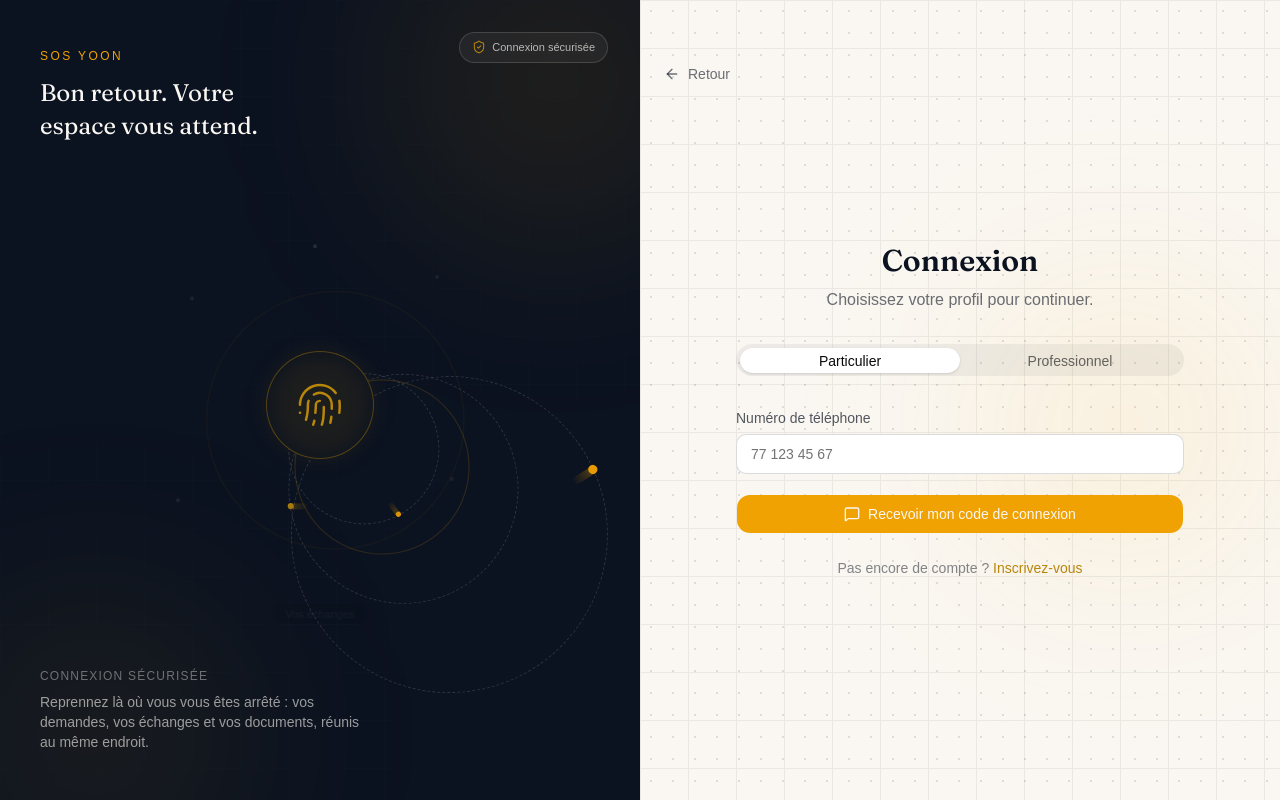
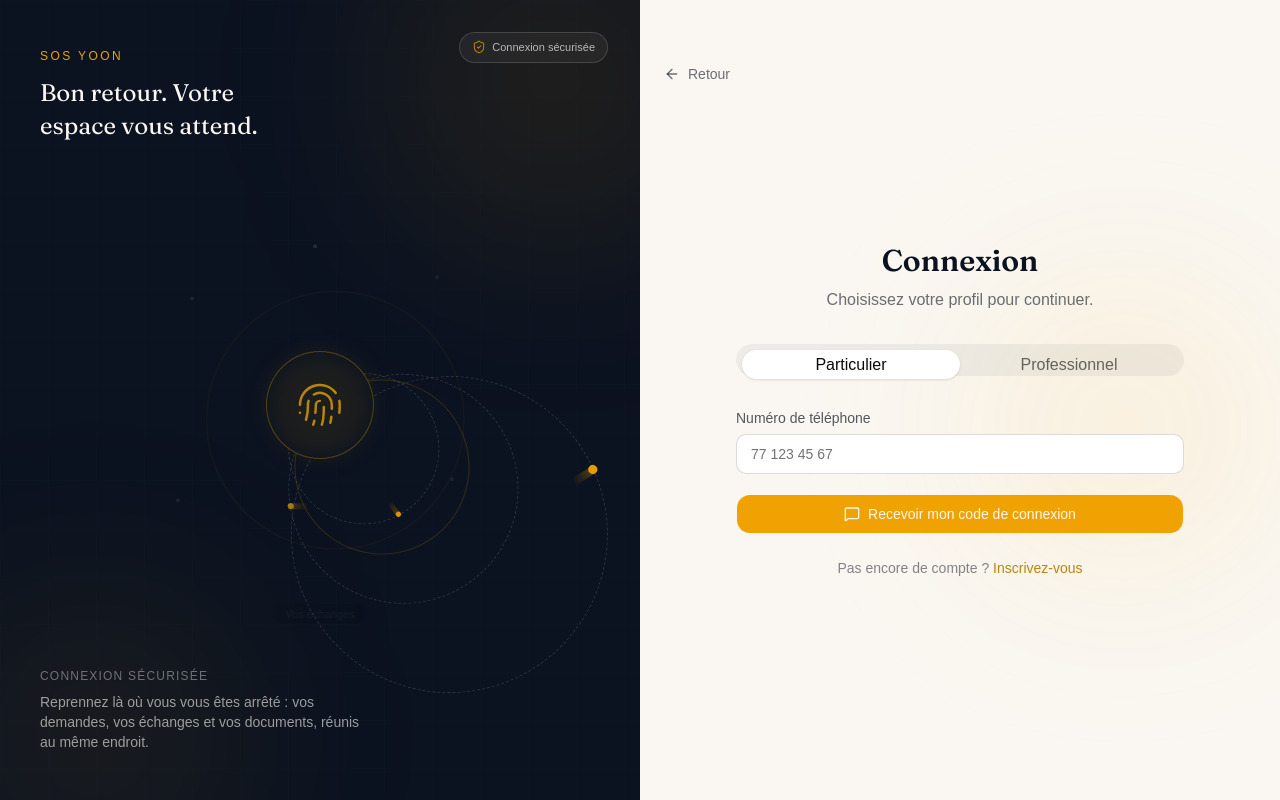
Before and after one commit to seydinatCODEKILLER/sos_yoon_app, a React (Vite) app: page /login in a window 1280 px wide. Built offline with nearby package versions, Linux system fonts and the light colour scheme.

Commit message:
fix: mettre à jour les révisions dans le fichier sw.js et ajuster le style des composants dans LoginPage et WelcomePage

```diff
--- a/dev-dist/sw.js
+++ b/dev-dist/sw.js
@@ -81,7 +81,7 @@
     "revision": "3ca0b8505b4bec776b69afdba2768812"
   }, {
     "url": "index.html",
-    "revision": "0.crf765tnca8"
+    "revision": "0.sbp07fcin8"
   }], {});
   workbox.cleanupOutdatedCaches();
   workbox.registerRoute(new workbox.NavigationRoute(workbox.createHandlerBoundToURL("index.html"), {
--- a/src/features/auth/pages/LoginPage.tsx
+++ b/src/features/auth/pages/LoginPage.tsx
@@ -24,23 +24,6 @@
       </div>
 
       <div className="relative flex flex-col overflow-x-hidden overflow-y-auto px-6 py-10 md:py-16">
-        {/* fonds — quadrillage + points + blob */}
-        <div
-          className="pointer-events-none absolute inset-0 opacity-[0.06]"
-          style={{
-            backgroundImage:
-              "linear-gradient(var(--color-ink) 1px, transparent 1px), linear-gradient(90deg, var(--color-ink) 1px, transparent 1px)",
-            backgroundSize: "48px 48px",
-          }}
-        />
-        <div
-          className="pointer-events-none absolute inset-0 opacity-[0.12]"
-          style={{
-            backgroundImage:
-              "radial-gradient(var(--color-ink) 1px, transparent 1px)",
-            backgroundSize: "22px 22px",
-          }}
-        />
         <motion.div
           className="pointer-events-none absolute top-1/3 right-0 h-72 w-72 rounded-full bg-signal/10 blur-[100px]"
           animate={{ x: [0, -15, 0], y: [0, 20, 0] }}
@@ -84,16 +67,16 @@
             </div>
 
             <Tabs defaultValue="particulier" className="mt-8">
-              <TabsList className="grid w-full grid-cols-2 rounded-full bg-ink/5 p-1">
+              <TabsList className="grid h-12 w-full grid-cols-2 rounded-full bg-ink/5 p-1.5">
                 <TabsTrigger
                   value="particulier"
-                  className="rounded-full text-sm data-[state=active]:bg-white data-[state=active]:text-ink data-[state=active]:shadow-sm"
+                  className="rounded-full text-base data-[state=active]:bg-white data-[state=active]:text-ink data-[state=active]:shadow-sm"
                 >
                   Particulier
                 </TabsTrigger>
                 <TabsTrigger
                   value="professionnel"
-                  className="rounded-full text-sm data-[state=active]:bg-white data-[state=active]:text-ink data-[state=active]:shadow-sm"
+                  className="rounded-full text-base data-[state=active]:bg-white data-[state=active]:text-ink data-[state=active]:shadow-sm"
                 >
                   Professionnel
                 </TabsTrigger>
--- a/src/features/onboarding/pages/WelcomePage.tsx
+++ b/src/features/onboarding/pages/WelcomePage.tsx
@@ -100,7 +100,7 @@
   const navigate = useNavigate();
 
   return (
-    <div className="relative flex h-dvh flex-col overflow-hidden bg-paper">
+    <div className="relative flex min-h-dvh flex-col bg-paper">
       <AmbientBackground />
 
       <header className="relative z-10 flex items-center justify-between px-6 pt-6 md:px-12 md:pt-8">
@@ -122,8 +122,8 @@
         </div>
       </header>
 
-      <main className="relative z-10 flex flex-1 flex-col items-center justify-center px-6 pb-6 text-center md:px-12">
-        <div className="flex w-full max-w-md flex-col items-center md:max-w-xl">
+      <main className="relative z-10 flex flex-1 flex-col items-start justify-center px-6 pb-6 text-left md:items-center md:px-12 md:text-center">
+        <div className="flex w-full max-w-md flex-col items-start md:max-w-xl md:items-center">
           <p className="text-ink/60">Bonjour 👋</p>
           <h1 className="mt-1 font-display text-3xl font-semibold leading-tight text-ink md:text-5xl">
             Quelle est votre urgence aujourd'hui ?
@@ -134,7 +134,7 @@
             juriste-conseil.
           </p>
 
-          <div className="mt-8 md:mt-10">
+          <div className="mt-8 self-center md:mt-10">
             <Beacon onClick={() => navigate("/demande")} />
           </div>
         </div>
```
